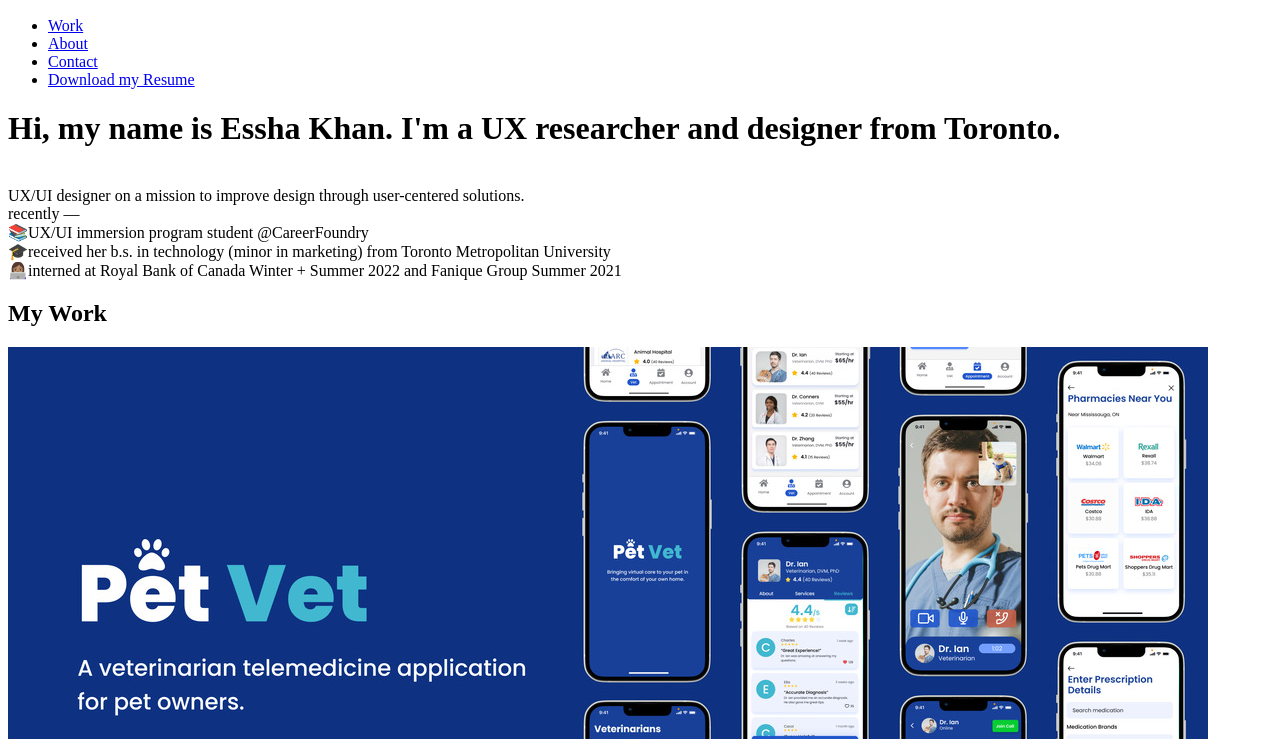
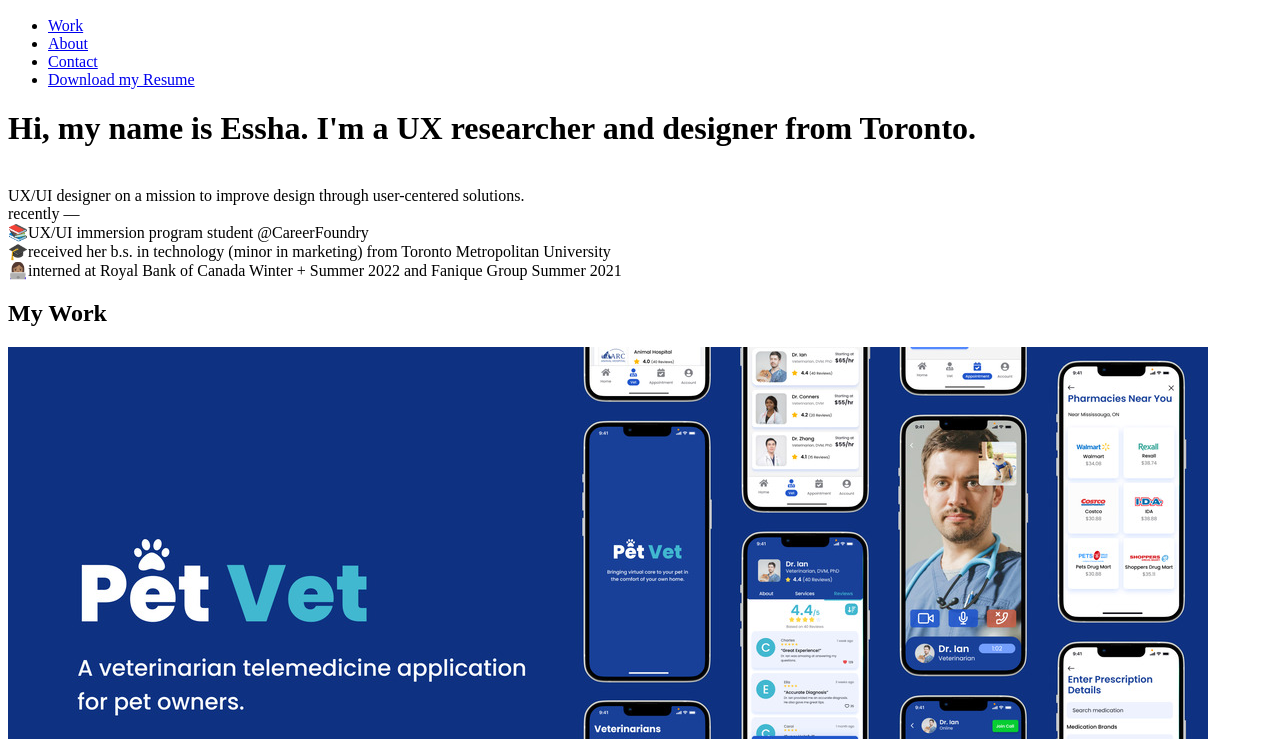
Before and after one commit to EsshaK2000/Portfolio-Site-Essha-Khan-, a plain HTML site: page index.html in a window 1280 px wide. Shown: the part 61-800 px from the top of the page. Drawn offline with Linux system fonts and the light colour scheme.

Commit message:
Updated index page hero section heading

```diff
--- a/index.html
+++ b/index.html
@@ -25,7 +25,7 @@
     <!---"Hero Section"--->
     <div>
         <div>
-            <h1> Hi, my name is Essha Khan. I'm a UX researcher and designer from Toronto. </h1>
+            <h1> Hi, my name is Essha. I'm a UX researcher and designer from Toronto. </h1>
                 <span>
                     <p>
                         <br>UX/UI designer on a mission to improve design through user-centered solutions.
```
